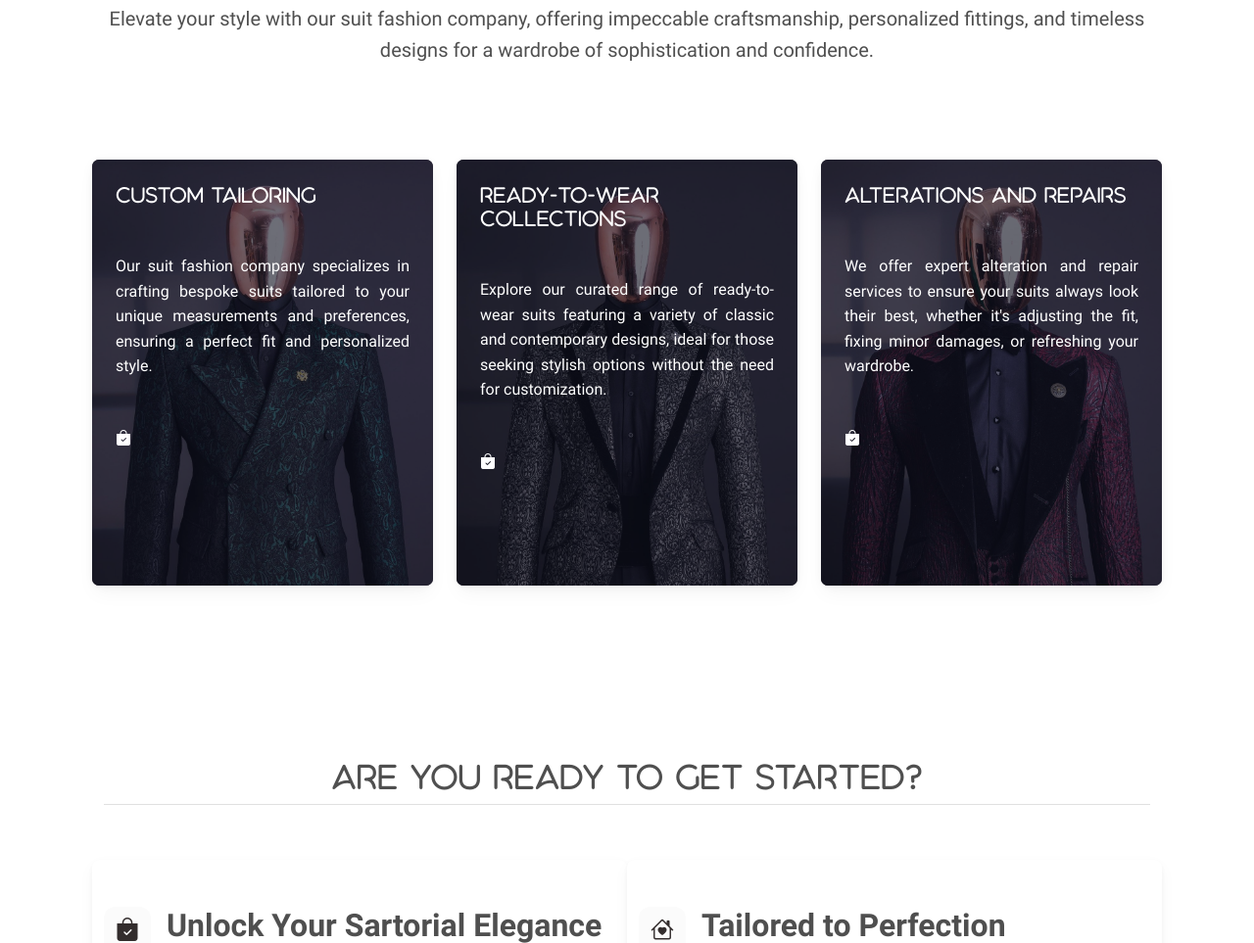
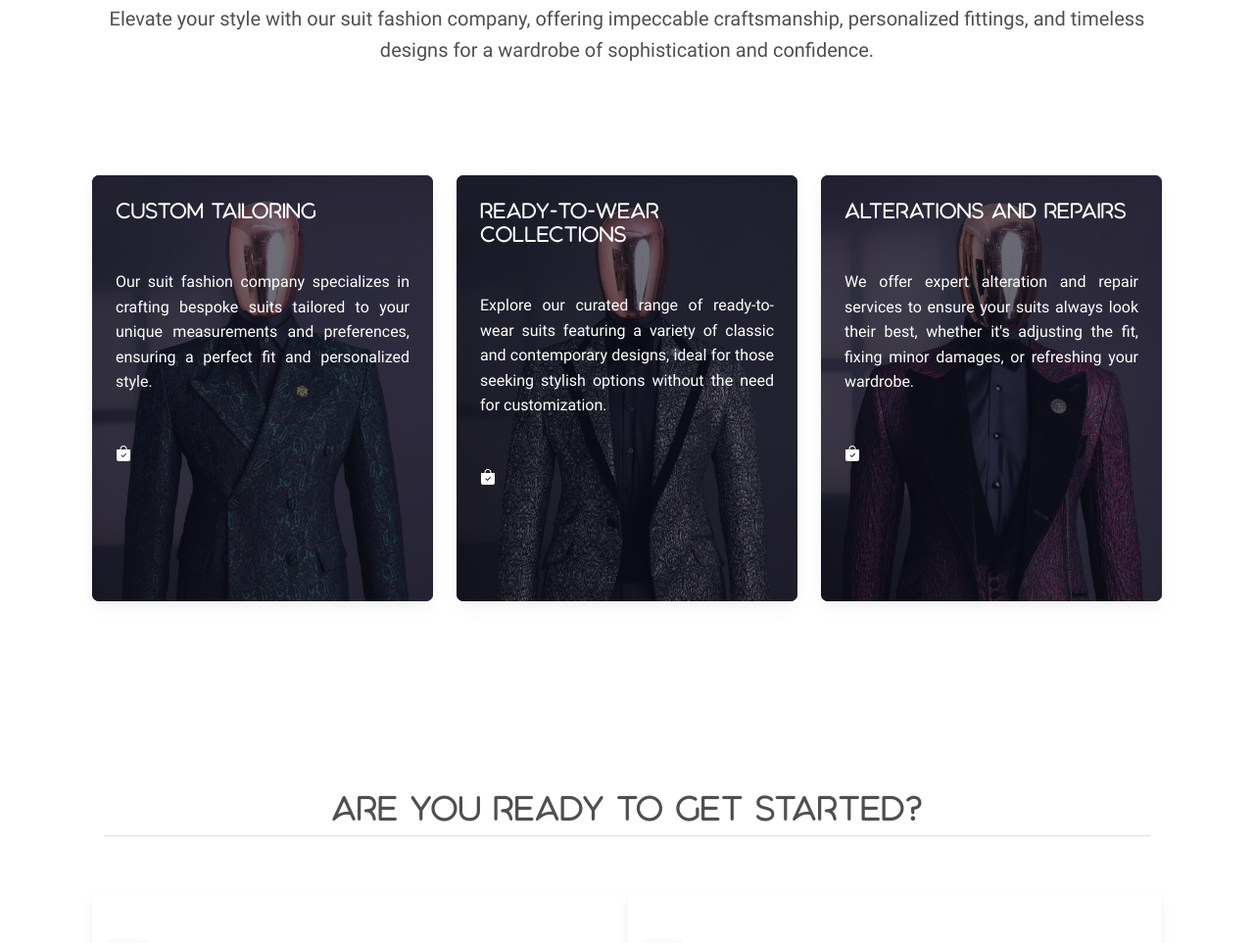
Before and after one commit to CodeMaestroPro/pevsuits, a website built with Vite: page index.html in a window 1280 px wide. Shown: the part 2405-3368 px from the top of the page at 98% size. Built offline with nearby package versions, Linux system fonts and the light colour scheme.

```diff
--- a/index.html
+++ b/index.html
@@ -245,7 +245,7 @@
         </div>
 
         <div class="row justify-content-center align-items-center my-5 mx-auto">
-          <div class="col-md-4 hvr-bounce-in">
+          <div class="col-md-4 hvr-bounce-in my-3">
             <div class="card bg-dark text-white">
               <img
                 src="./public/images/2.jpg"
@@ -265,7 +265,7 @@
               </div>
             </div>
           </div>
-          <div class="col-md-4 hvr-bounce-in">
+          <div class="col-md-4 hvr-bounce-in my-3">
             <div class="card bg-dark text-white">
               <img
                 src="./public/images/5.jpg"
@@ -287,7 +287,7 @@
               </div>
             </div>
           </div>
-          <div class="col-md-4 hvr-bounce-in">
+          <div class="col-md-4 hvr-bounce-in my-3">
             <div class="card bg-dark text-white">
               <img
                 src="./public/images/6.jpg"
```
